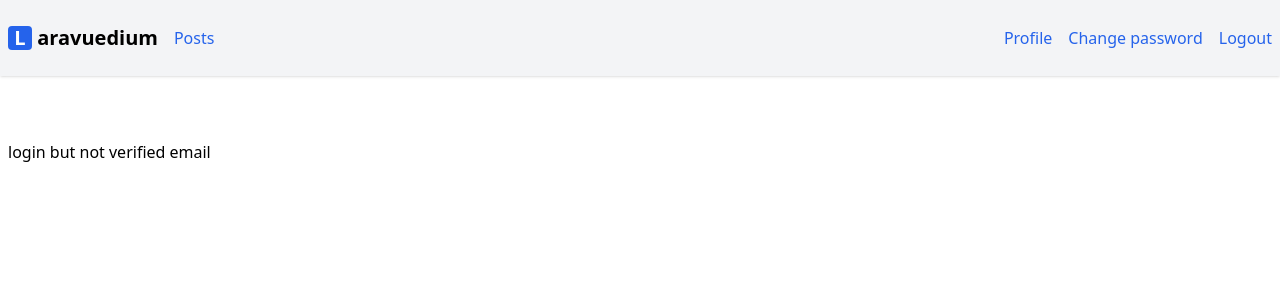
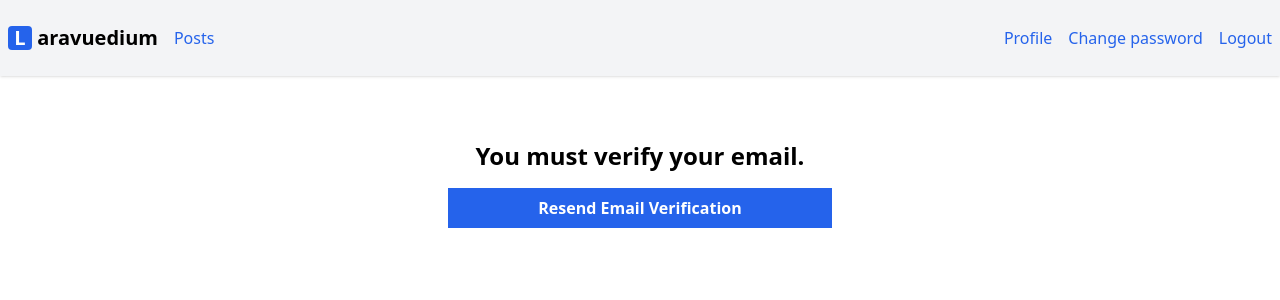
Before and after one commit to lmottasin/laravuedium, a Vue app: page /send-email-verification in a window 1280 px wide. Shown: the top 300 px of the page. Built offline with nearby package versions, Linux system fonts and the light colour scheme; no server answers; sample sign-in values are in the browser's storage.

Commit message:
feat: resend email verification

```diff
--- /dev/null
+++ b/src/stores/resendEmailVerification.js
@@ -0,0 +1,33 @@
+import { reactive, ref } from 'vue'
+import { defineStore } from 'pinia'
+
+export const useResendEmailVerification = defineStore('resend-email-verification', () => {
+  const errors = reactive({})
+  const status = ref('')
+  const loading = ref(false)
+
+  async function resendEmailVerification() {
+    loading.value = true
+    errors.value = {}
+    status.value = ''
+
+    return window.axios
+      .post('auth/email/resend-verification-notification')
+      .then((response) => {
+        status.value = response.data.message
+      })
+      .catch((error) => {
+        console.log(error)
+      })
+      .finally(() => {
+        loading.value = false
+      })
+  }
+
+  return {
+    loading,
+    errors,
+    status,
+    resendEmailVerification
+  }
+})
--- a/src/views/Auth/VerifyEmailView.vue
+++ b/src/views/Auth/VerifyEmailView.vue
@@ -1,5 +1,25 @@
-<script setup></script>
+<script setup>
+import { useResendEmailVerification } from '@/stores/resendEmailVerification'
+import { useAuth } from '@/stores/auth'
+
+const store = useResendEmailVerification()
+const auth = useAuth()
+</script>
 
 <template>
-  <h1>login but not verified email</h1>
+  <form @submit.prevent="store.resendEmailVerification()">
+    <div class="flex flex-col mx-auto md:w-96 w-full">
+      <h1 v-if="auth.isEmailVerified" class="text-2xl font-bold mb-4 text-center">
+        You email is already verified.
+      </h1>
+      <h1 v-else class="text-2xl font-bold mb-4 text-center">You must verify your email.</h1>
+      <div class="alert alert-success mb-4" v-show="store.status">
+        {{ store.status }}
+      </div>
+      <button type="submit" class="btn btn-primary" :disabled="store.loading">
+        <IconSpinner class="animate-spin" v-show="store.loading" />
+        Resend Email Verification
+      </button>
+    </div>
+  </form>
 </template>
```
